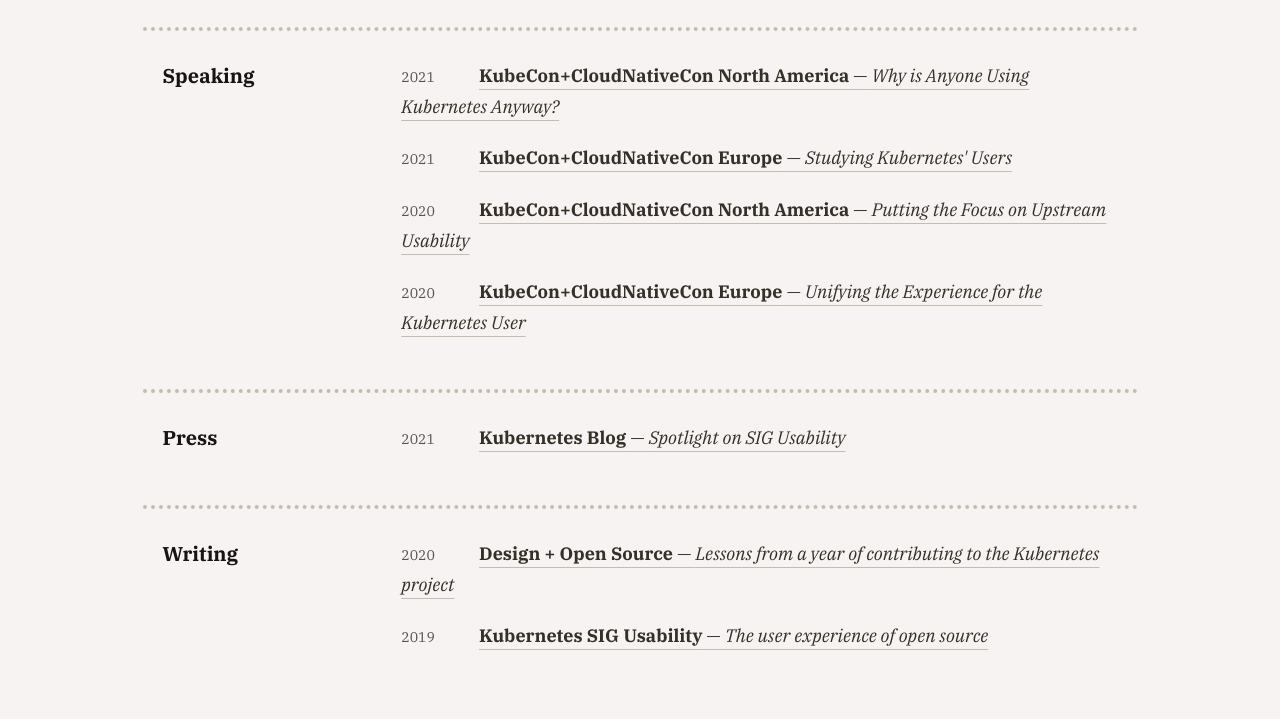
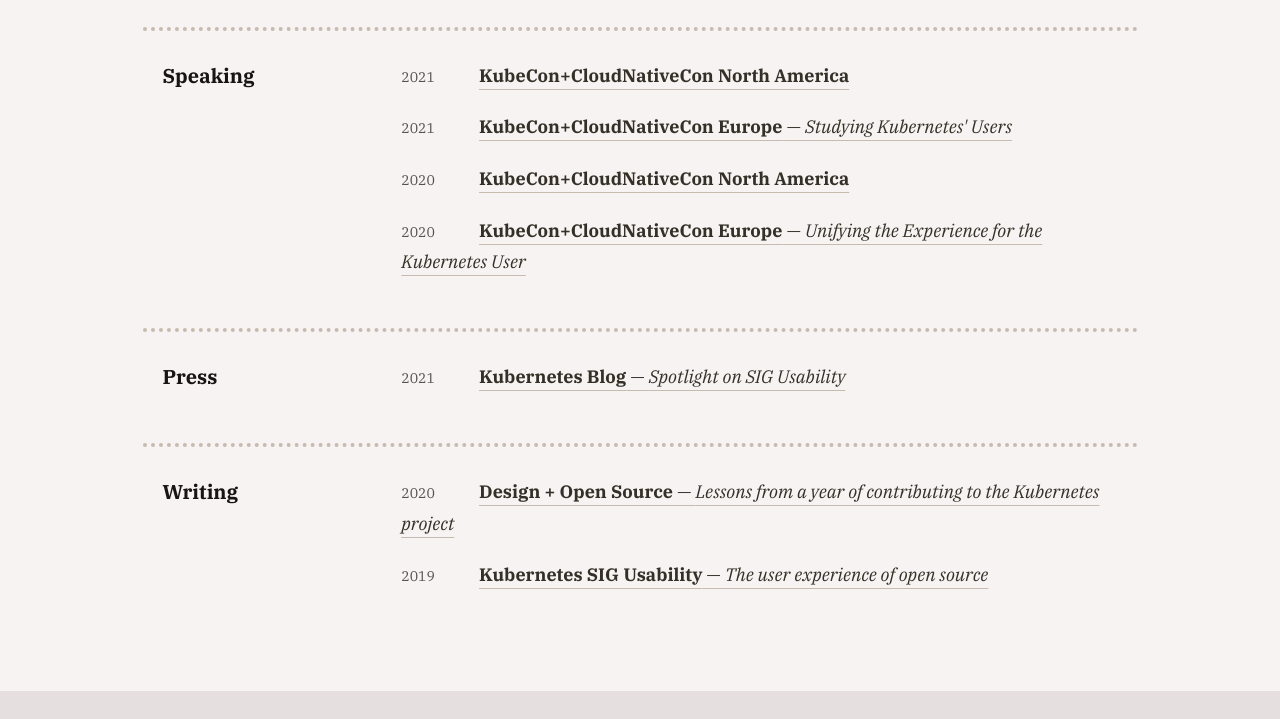
Before and after one commit to morengab/morengab.github.io, a plain HTML site: page k8s.html in a window 1280 px wide. Shown: the part 2287-3006 px from the top of the page. Drawn offline with Linux system fonts and the light colour scheme.

Commit message:
text cleanup

```diff
--- a/k8s.html
+++ b/k8s.html
@@ -100,8 +100,8 @@
                     <li>
                         <p class="subtle-text date">2021</p>
                         <a href="https://www.youtube.com/watch?v=One7DEyWfh0" target="_blank">
-                            <p><strong>KubeCon+CloudNativeCon North America</strong><span class="items-list-dash"> — </span></p>
-                            <p><em>Why is Anyone Using Kubernetes Anyway?</em></p>
+                            <p><strong>KubeCon+CloudNativeCon North America</strong></p>
+                            <!-- <p><em>Why is Anyone Using Kubernetes Anyway?</em></p> -->
                         </a>
                     </li>
                     <li>
@@ -114,8 +114,8 @@
                     <li>
                         <p class="subtle-text date">2020</p>
                         <a href="https://www.youtube.com/watch?v=One7DEyWfh0" target="_blank">
-                            <p><strong>KubeCon+CloudNativeCon North America</strong><span class="items-list-dash"> — </span></p>
-                            <p><em>Putting the Focus on Upstream Usability</em></p>
+                            <p><strong>KubeCon+CloudNativeCon North America</strong></p>
+                            <!-- <p><em>Putting the Focus on Upstream Usability</em></p> -->
                         </a>
                     </li>
                     <li>
```
